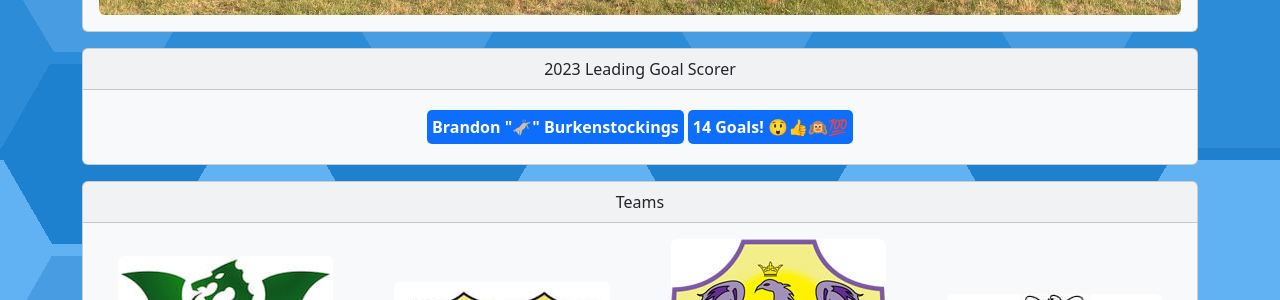
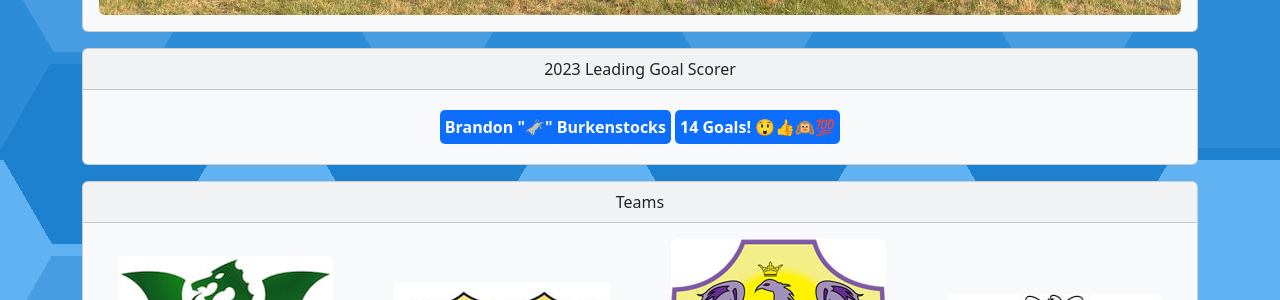
Before and after one commit to goddard-soccer/goddard-soccer.github.io, a Jekyll site: the page built from index.md, in a window 1280 px wide. Shown: the part 784-1084 px from the top of the page. Built offline with Jekyll 4.4.1, drawn with Linux system fonts in a browser that asks for light colours.

Commit message:
home page

```diff
--- a/index.md
+++ b/index.md
@@ -28,7 +28,7 @@ title: Home
 
 <table>
     <tr>
-        <th>Brandon "🫏" Burkenstockings</th>
+        <th>Brandon "🫏" Burkenstocks</th>
         <th>14 Goals! 😲👍🙉💯</th>
     </tr>
 </table>
```
